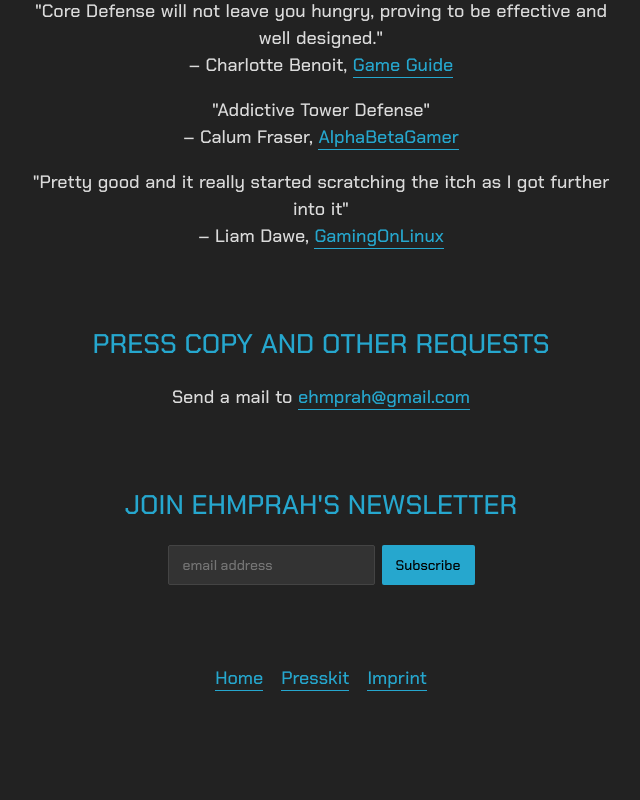
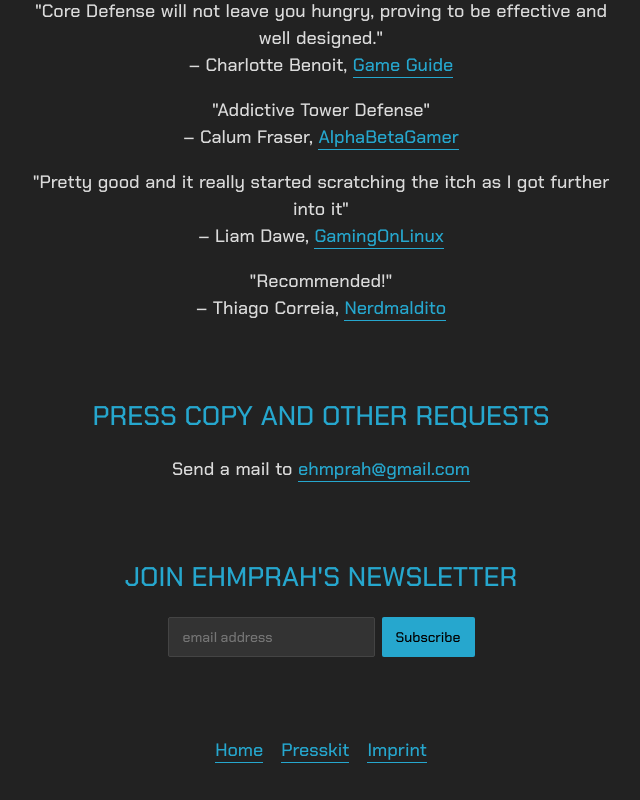
Before and after one commit to ehmprah/core-defense-website, a Nuxt app: page /presskit in a window 1280 px wide. Shown: the part 4117-4917 px from the top of the page, without its empty margins (319-959 px from the left). Before the commit the page ends 4845 px from the top, so only its background shows below. Built offline with nearby package versions, Linux system fonts and the light colour scheme.

Commit message:
Add another press quote

```diff
--- a/pages/presskit.vue
+++ b/pages/presskit.vue
@@ -146,6 +146,13 @@
             >GamingOnLinux</a
           >
         </p>
+        <p>
+          "Recommended!"<br />– Thiago Correia,
+          <a
+            href="https://www.nerdmaldito.com/2020/06/core-defense-tower-defense-muito.html"
+            >Nerdmaldito</a
+          >
+        </p>
       </div>
 
       <div class="section">
```
